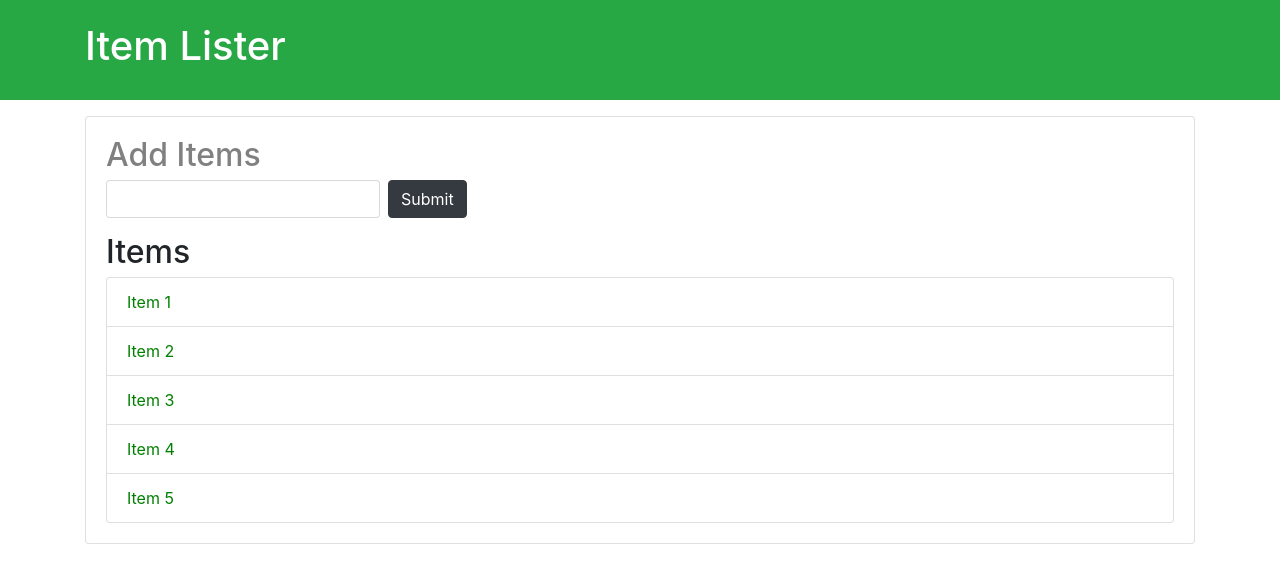
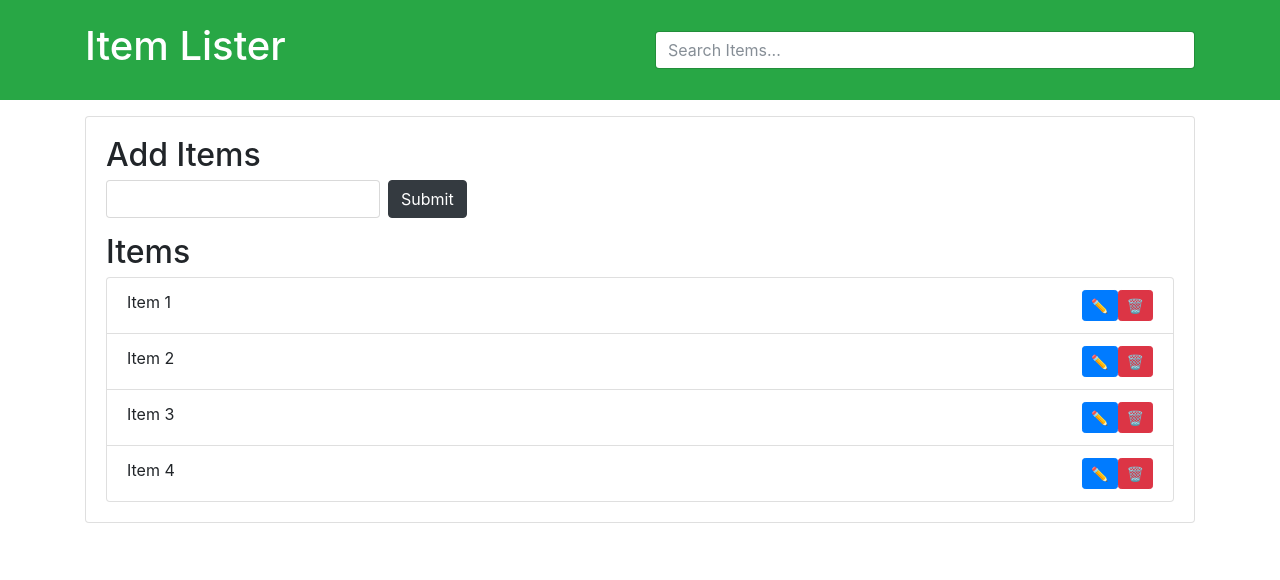
Before and after one commit to koushik172/DSA, a plain HTML site: page Web Starter/index.html in a window 1280 px wide. Drawn offline with nearby package versions, Linux system fonts and the light colour scheme.

Commit message:
Delete and Edit functionality

```diff
--- a/Web Starter/index.html
+++ b/Web Starter/index.html
@@ -15,24 +15,50 @@
   <body>
     <header id="main-header" class="bg-success text-white p-4 mb-3">
       <div class="container">
-        <h1 id="header-title">
-          Item Lister <span style="display: none">123</span>
-        </h1>
+        <div class="row">
+          <div class="col-md-6">
+            <h1 id="header-title">Item Lister</h1>
+          </div>
+          <div class="col-md-6 align-self-center">
+            <input
+              type="text"
+              class="form-control"
+              id="filter"
+              placeholder="Search Items..."
+            />
+          </div>
+        </div>
       </div>
     </header>
     <div class="container">
       <div id="main" class="card card-body">
         <h2 class="title">Add Items</h2>
-        <form class="form-inline mb-3">
-          <input type="text" class="form-control mr-2" />
+        <form id="addForm" class="form-inline mb-3">
+          <input type="text" class="form-control mr-2" id="item" />
           <input type="submit" class="btn btn-dark" value="Submit" />
         </form>
         <h2 class="title">Items</h2>
         <ul id="items" class="list-group">
-          <li class="list-group-item">Item 1</li>
-          <li class="list-group-item">Item 2</li>
-          <li class="list-group-item">Item 3</li>
-          <li class="list-group-item">Item 4</li>
+          <li class="list-group-item">
+            Item 1
+            <button class="btn btn-danger btn-sm float-right delete"> 🗑️ </button>
+            <button class="btn btn-primary btn-sm float-right edit"> ✏️</button>
+          </li>
+          <li class="list-group-item">
+            Item 2
+            <button class="btn btn-danger btn-sm float-right delete"> 🗑️ </button>
+            <button class="btn btn-primary btn-sm float-right edit"> ✏️</button>
+          </li>
+          <li class="list-group-item">
+            Item 3
+            <button class="btn btn-danger btn-sm float-right delete"> 🗑️ </button>
+            <button class="btn btn-primary btn-sm float-right edit"> ✏️</button>
+          </li>
+          <li class="list-group-item">
+            Item 4
+            <button class="btn btn-danger btn-sm float-right delete"> 🗑️ </button>
+            <button class="btn btn-primary btn-sm float-right edit"> ✏️</button>
+          </li>
         </ul>
       </div>
     </div>
--- a/Web Starter/main.js
+++ b/Web Starter/main.js
@@ -1,52 +1,71 @@
-// parentElement
-var childElement = document.getElementById('items');
-var parentElement = childElement.parentElement;
-console.log(parentElement);
+var form = document.getElementById("addForm");
+var itemList = document.getElementById("items");
+var filter = document.getElementById("filter");
 
-// lastchild
-lastChild = parentElement.lastChild;
-console.log(lastChild);
+// Form submit event
+form.addEventListener("submit", addItem);
+// Delete event
+itemList.addEventListener("click", removeItem);
+// Filter event
+filter.addEventListener("keyup", filterItems);
 
-// lastelementchild
-var lastChild = parentElement.lastElementChild;
-lastChild.style.color = "green";
-console.log(lastChild);
+// Add item
+function addItem(e) {
+  e.preventDefault();
 
-// createElement
-var newElement = document.createElement('li');
+  // Get input value
+  var newItem = document.getElementById("item").value;
 
-// firstchild
-firstChild = parentElement.firstChild;
-console.log(firstChild);
+  // Create new li element
+  var li = document.createElement("li");
+  // Add class
+  li.className = "list-group-item";
+  // Add text node with input value
+  li.appendChild(document.createTextNode(newItem));
 
-// firstElementChild
-var firstChild = parentElement.firstElementChild;
-firstChild.style.color = 'gray';
-console.log(firstChild);
+  // Create del button element
+  var deleteBtn = document.createElement("button");
+  var editBtn = document.createElement("button");
 
-// nextSibling
-var nextSibling = childElement.nextSibling;
-console.log(nextSibling);
+  // Add classes to del button
+  deleteBtn.className = "btn btn-danger btn-sm float-right delete";
+  editBtn.className = "btn btn-primary btn-sm float-right edit"
 
-// nextElementSibling
-var nextElementSibling = firstChild.nextElementSibling;
-console.log(nextElementSibling);
+  // Append text node
+  deleteBtn.appendChild(document.createTextNode("🗑️"));
+  editBtn.appendChild(document.createTextNode("✏️"));
 
-// previousSibling
-var previousSibling = childElement.previousSibling;
-console.log(previousSibling);
+  // Append button to li
+  li.appendChild(deleteBtn);
+  li.appendChild(editBtn);
 
-// previousElementSibling
-var previousElementSibling = childElement.previousElementSibling;
-console.log(previousElementSibling);
+  // Append li to list
+  itemList.appendChild(li);
+}
 
-// setAttribute
-newElement.setAttribute('class', 'list-group-item');
+// Remove item
+function removeItem(e) {
+  if (e.target.classList.contains("delete")) {
+    if (confirm("Are You Sure?")) {
+      var li = e.target.parentElement;
+      itemList.removeChild(li);
+    }
+  }
+}
 
-// createTextNode
-var textNode = document.createTextNode('Item 5');
-
-// appendChild
-newElement.appendChild(textNode);
-lastChild.appendChild(newElement);
-console.log(lastChild);
+// Filter Items
+function filterItems(e) {
+  // convert text to lowercase
+  var text = e.target.value.toLowerCase();
+  // Get lis
+  var items = itemList.getElementsByTagName("li");
+  // Convert to an array
+  Array.from(items).forEach(function (item) {
+    var itemName = item.firstChild.textContent;
+    if (itemName.toLowerCase().indexOf(text) != -1) {
+      item.style.display = "block";
+    } else {
+      item.style.display = "none";
+    }
+  });
+}
```
